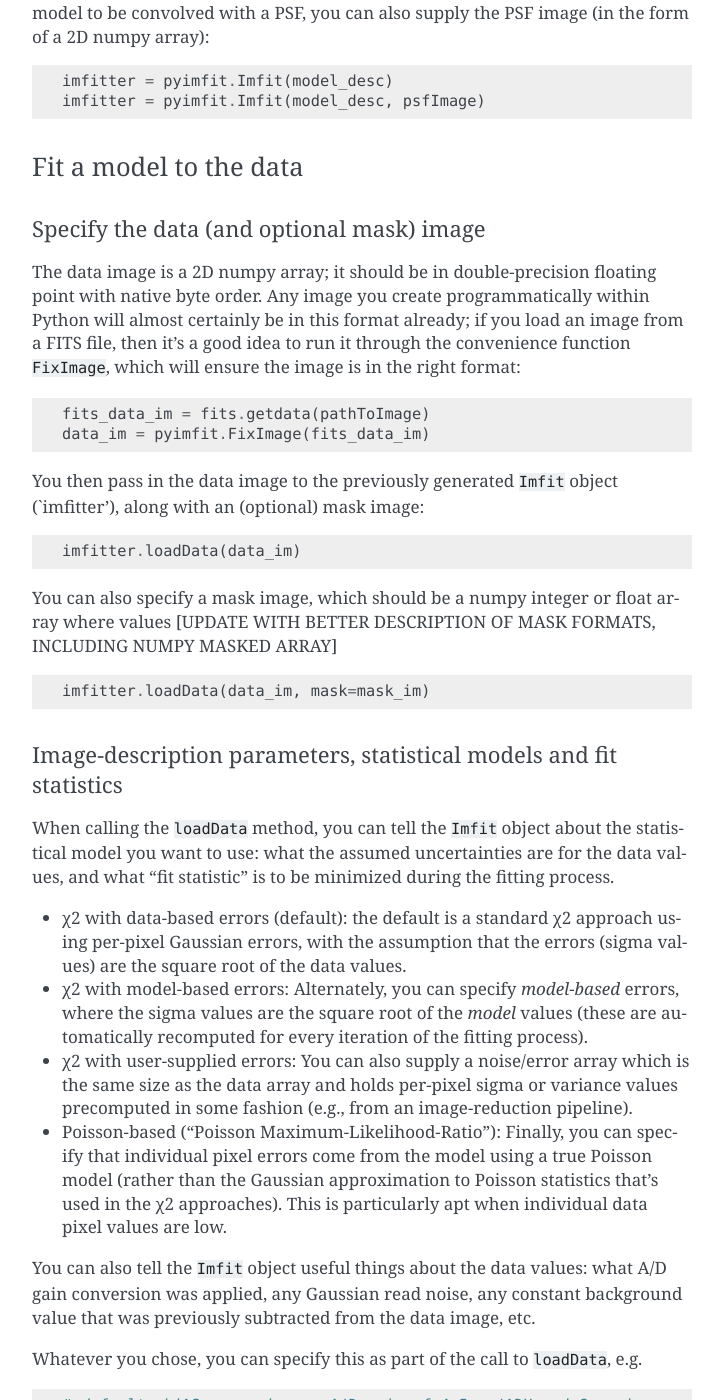
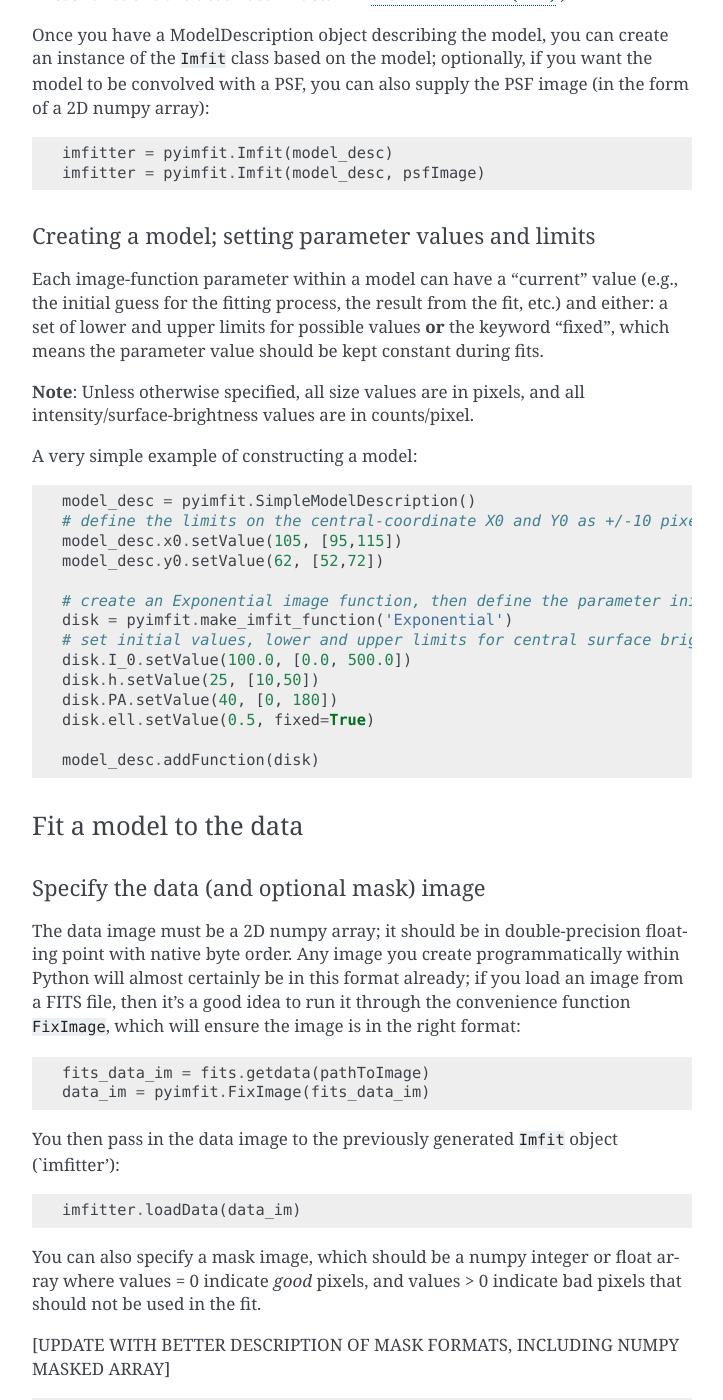
Before and after one commit to perwin/pyimfit, a Sphinx documentation site: the page built from docs/overview.rst, in a window 1280 px wide and 1400 px high, scrolled down 1985 px. Shown: the whole window, without its empty margins (388-1111 px from the left). Built offline with Sphinx 7.4.7, drawn with Linux system fonts in a browser that asks for light colours; some of the changed text lies outside the part shown.

Commit message:
Updates to documentation.

```diff
--- a/docs/overview.rst
+++ b/docs/overview.rst
@@ -64,12 +64,14 @@ There are three basic things you can do with PyImfit:
 In **Imfit** (and PyImfit), a "model" consists of one or more *image
 functions* from a library built into **Imfit**, sharing one or more
 common locations within an image and added together to form a summed
-model image. Optionally, the summed model image can then be convolved
-with a user-supplied Point-Spread Function (PSF) image to simulate the
-effects of seeing and telescope optics. (For greater accuracy,
-subsections of the image can be oversampled on a finer pixel scale and
-convolved with a correspondingly oversampled PSF image or images; these
-subsection are then downsampled back to the native image pixel scale.)
+model image. Each image function can generate a 2D image; the final
+model image is the sum of its component image functions. Optionally, the
+summed model image can then be convolved with a user-supplied
+Point-Spread Function (PSF) image to simulate the effects of seeing and
+telescope optics. (For greater accuracy, subsections of the image can be
+oversampled on a finer pixel scale and convolved with a correspondingly
+oversampled PSF image or images; these subsection are then downsampled
+back to the native image pixel scale.)
 
 Specify the model (and its parameters)
 ~~~~~~~~~~~~~~~~~~~~~~~~~~~~~~~~~~~~~~
@@ -93,8 +95,8 @@ where ``configFilePath`` is a string specifying the path to the
 configuration file.
 
 You can also construct a ModelDescription instance programmatically from
-within Python; see `Sample Usage <./sample_usage.html>`__ for a simple
-example.
+within Python; see below for a very simple example, or `Sample
+Usage <./sample_usage.html>`__ for a slightly more complicated example.
 
 (You can get a list of the available image functions -- "Sersic",
 "Exponential", etc. -- from the package-level variable
@@ -113,18 +115,49 @@ also supply the PSF image (in the form of a 2D numpy array):
     imfitter = pyimfit.Imfit(model_desc)
     imfitter = pyimfit.Imfit(model_desc, psfImage)
 
+Creating a model; setting parameter values and limits
+^^^^^^^^^^^^^^^^^^^^^^^^^^^^^^^^^^^^^^^^^^^^^^^^^^^^^
+
+Each image-function parameter within a model can have a "current" value
+(e.g., the initial guess for the fitting process, the result from the
+fit, etc.) and either: a set of lower and upper limits for possible
+values **or** the keyword "fixed", which means the parameter value
+should be kept constant during fits.
+
+**Note**: Unless otherwise specified, all size values are in pixels, and
+all intensity/surface-brightness values are in counts/pixel.
+
+A very simple example of constructing a model:
+
+::
+
+    model_desc = pyimfit.SimpleModelDescription()
+    # define the limits on the central-coordinate X0 and Y0 as +/-10 pixels relative to initial values
+    model_desc.x0.setValue(105, [95,115])
+    model_desc.y0.setValue(62, [52,72])
+
+    # create an Exponential image function, then define the parameter initial values and limits
+    disk = pyimfit.make_imfit_function('Exponential')
+    # set initial values, lower and upper limits for central surface brightness I_0, scale length h
+    disk.I_0.setValue(100.0, [0.0, 500.0])
+    disk.h.setValue(25, [10,50])
+    disk.PA.setValue(40, [0, 180])
+    disk.ell.setValue(0.5, fixed=True)
+
+    model_desc.addFunction(disk)
+
 Fit a model to the data
 ~~~~~~~~~~~~~~~~~~~~~~~
 
 Specify the data (and optional mask) image
 ^^^^^^^^^^^^^^^^^^^^^^^^^^^^^^^^^^^^^^^^^^
 
-The data image is a 2D numpy array; it should be in double-precision
-floating point with native byte order. Any image you create
-programmatically within Python will almost certainly be in this format
-already; if you load an image from a FITS file, then it's a good idea to
-run it through the convenience function ``FixImage``, which will ensure
-the image is in the right format:
+The data image must be a 2D numpy array; it should be in
+double-precision floating point with native byte order. Any image you
+create programmatically within Python will almost certainly be in this
+format already; if you load an image from a FITS file, then it's a good
+idea to run it through the convenience function ``FixImage``, which will
+ensure the image is in the right format:
 
 ::
 
@@ -132,15 +165,18 @@ the image is in the right format:
     data_im = pyimfit.FixImage(fits_data_im)
 
 You then pass in the data image to the previously generated ``Imfit``
-object (\`imfitter'), along with an (optional) mask image:
+object (\`imfitter'):
 
 ::
 
     imfitter.loadData(data_im)
 
 You can also specify a mask image, which should be a numpy integer or
-float array where values [UPDATE WITH BETTER DESCRIPTION OF MASK
-FORMATS, INCLUDING NUMPY MASKED ARRAY]
+float array where values = 0 indicate *good* pixels, and values > 0
+indicate bad pixels that should not be used in the fit.
+
+[UPDATE WITH BETTER DESCRIPTION OF MASK FORMATS, INCLUDING NUMPY MASKED
+ARRAY]
 
 ::
 
@@ -156,7 +192,8 @@ minimized during the fitting process.
 
 -  χ2 with data-based errors (default): the default is a standard χ2
    approach using per-pixel Gaussian errors, with the assumption that
-   the errors (sigma values) are the square root of the data values.
+   the errors (sigma values) can be approximated by the square root of
+   the data values.
 
 -  χ2 with model-based errors: Alternately, you can specify
    *model-based* errors, where the sigma values are the square root of
@@ -169,15 +206,16 @@ minimized during the fitting process.
    image-reduction pipeline).
 
 -  Poisson-based ("Poisson Maximum-Likelihood-Ratio"): Finally, you can
-   specify that individual pixel errors come from the model using a true
-   Poisson model (rather than the Gaussian approximation to Poisson
-   statistics that's used in the χ2 approaches). This is particularly
-   apt when individual data pixel values are low.
+   specify that individual pixel errors come from the model assuming a
+   true Poisson process (rather than the Gaussian approximation to
+   Poisson statistics that's used in the χ2 approaches). This is
+   particularly appropriate when individual data pixel values are low.
 
 You can also tell the ``Imfit`` object useful things about the data
 values: what A/D gain conversion was applied, any Gaussian read noise,
 any constant background value that was previously subtracted from the
-data image, etc.
+data image, etc. (You do not need to do this if you are supplying your
+own noise/errror array.)
 
 Whatever you chose, you can specify this as part of the call to
 ``loadData``, e.g.
@@ -190,8 +228,8 @@ Whatever you chose, you can specify this as part of the call to
     # chi^2 with model-based errors
     imfitter.loadData(data_im, gain=4.5, read_noise=0.7, use_model_for_errors=True)
 
-    # chi^2 with a variance array (assumed to already include read-noise contributions)
-    imfitter.loadData(data_im, gain=4.5, error=variances, error_type="variance")
+    # chi^2 with a numpy variance array `variances_im` (gain and read noise are not needed)
+    imfitter.loadData(data_im, error=variances_im, error_type="variance")
 
     # Poisson Maximum-Likelihood-Ratio statistics (read noise is not used in this mode)
     imfitter.loadData(data_im, gain=4.5, use_poisson_mlr=True)
@@ -205,11 +243,25 @@ minimization algorithms you want to use with the ``solver`` keyword; the
 default is "LM" for the Levenberg-Marquardt minimizer.
 
 -  "LM" = Levenberg-Marquardt (the default): this is a fast,
-   gradient-descent based minimizer.
+   gradient-descent-based minimizer.
 
--  "NM" = Nelder-Mead Simplex
+-  "NM" = Nelder-Mead Simplex: slower, possibly less likely to be
+   trapped in local minimum of the fit landscape.
 
--  "DE" = Differential Evolution
+-  "DE" = Differential Evolution: genetic-algorithm-based; very slow;
+   probably least likely to be trapped in local minima. (This method
+   ignores the initial parameter guesses, choosing random values
+   selected within the lower and upper parameter limits.)
+
+E.g.,
+
+::
+
+    # default Levenberg-Marquardt fit
+    imfitter.doFit()
+
+    # fit using Nelder-Mead simplex
+    imfitter.doFit(solver='NM')
 
 Shortcut: Load data and do the fit in one step
 ^^^^^^^^^^^^^^^^^^^^^^^^^^^^^^^^^^^^^^^^^^^^^^
@@ -230,7 +282,7 @@ There are three or four basic things you might want to look at when the
 fit finishes:
 
 1. See if the fit actually converged (this is a property of the
-   ``Imfit`` object):
+   ``Imfit`` object, which will be either ``True`` or ``False``):
 
    ::
 
```
Also changed, not shown: other parts of docs/overview.rst (+4 -6 lines), docs/defining_models.md (+26 -20 lines), docs/defining_models.rst (+30 -20 lines), docs/overview.md (+67 -26 lines).
